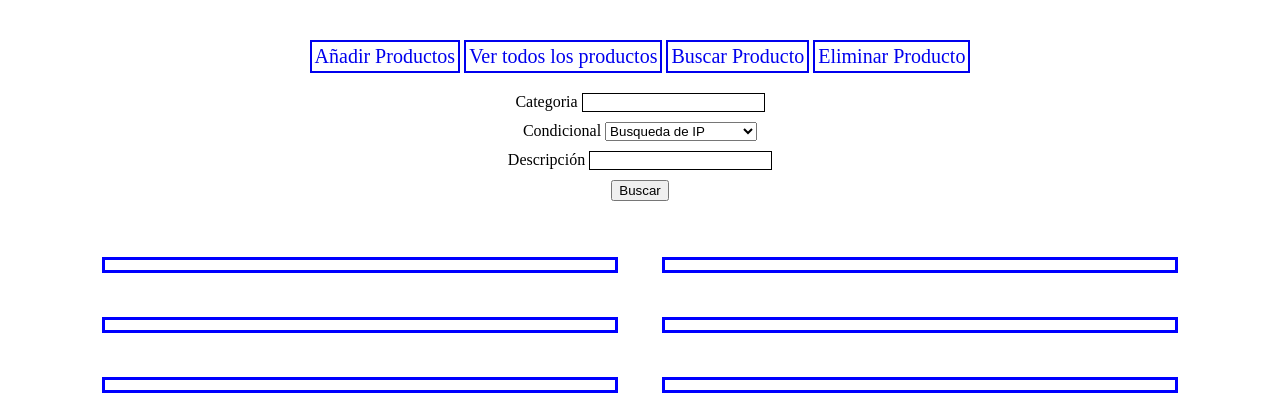
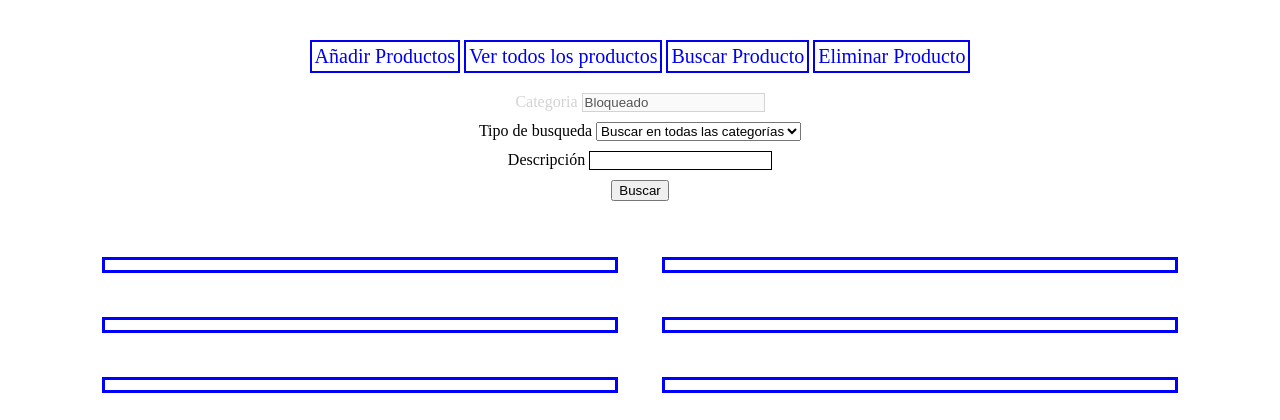
Before and after one commit to ChristianBa25/prueba_docker, a Django app: page /buscar/ in a window 1280 px wide. Shown: the top 420 px of the page. Run offline with Django 3.2, Linux system fonts and the light colour scheme.

Commit message:
Version 3 del programa

```diff
--- a/composeexample/templates/composeexample/buscar.html
+++ b/composeexample/templates/composeexample/buscar.html
@@ -44,6 +44,21 @@
         #datos_a_borrar{
             display: none;
         }
+
+        .bloqueado{
+            display: inline-block;
+            width: max-content;
+            color: lightgrey;
+        }
+
+        .bloqueado input{
+            border-color: lightgrey;
+        }
+
+        .bloqueado input:hover{
+            cursor: pointer;
+        }
+
     </style>
     </style>
 
@@ -53,21 +68,22 @@
 
     <div class="contenedor" >
         <form action="#" method="GET">
-            <section>
+            <section id="section_categoria" class="bloqueado">
                 <p>Categoria</p>
-                <input name="categoria_buscar" type="text" class="categoria">
+                <input id="categoria" name="categoria_buscar" type="text" class="categoria" value="Bloqueado">
             </section>
 
             <section>
-                <p>Condicional</p>
-                <select name="condicional_buscar">
+                <p>Tipo de busqueda</p>
+                <select id="select" name="condicional_buscar">
                     <option selected value=1>Igual que</option>
                     <option selected value=2>Mayor Que</option>
                     <option selected value=3>Mayor o Igual Que</option>
                     <option selected value=4>Menor o Igual Que</option>
                     <option selected value=5>Diferente Que</option>
-                    <option selected value=6>Busqueda de Nombre</option>
+                    <option selected value=6>Busqueda en categoria</option>
                     <option selected value=7>Busqueda de IP</option>
+                    <option selected value=8>Buscar en todas las categorías</option>
                 </select>
             </section>
 
@@ -92,5 +108,28 @@
 
         </form>
     </div>
+
+    <script>
+        section_categoria = document.querySelector("#section_categoria")
+        select = document.querySelector("#select");
+        input_categoria = document.querySelector("#categoria");
+        input_categoria.disabled=true;
+        select.addEventListener("change", (e)=>{
+            if (select.value == 7 || select.value == 8){
+                input_categoria.disabled=true;
+                input_categoria.value="Bloqueado"
+                section_categoria.classList.add("bloqueado")
+            }
+            else{
+                input_categoria.disabled=false;
+                if (input_categoria.value=="Bloqueado"){
+                    input_categoria.value=""
+                }
+                section_categoria.classList.remove("bloqueado")
+            }
+        })
+
+
+    </script>
 </body>
 </html>
--- a/gestionProductos/views.py
+++ b/gestionProductos/views.py
@@ -63,7 +63,6 @@ def inicio(request):
     except:
         producto_anadido = False
 
-
     return render(request, "composeexample/index.html", {"producto_anadido": producto_anadido})
 
 def agregarABaseDatos(documento):
@@ -72,7 +71,7 @@ def agregarABaseDatos(documento):
 
 
 
-def productos(request):
+def productos(request, llamada=False):
     busqueda = MongoConnection()
     a = busqueda.find_all_documents()
     response=[]
@@ -80,6 +79,9 @@ def productos(request):
     for i in a:
         coleccion.append(i)
         response.append(i["_id"])
+
+    if llamada:
+        return coleccion
     return render(request, "composeexample/lista_productos.html", {"busqueda":response,"coleccion":coleccion})
 
 
@@ -87,6 +89,9 @@ def buscar(request):
     comando = {}
     try:
         categoria = request.GET["categoria_buscar"]
+    except:
+        pass
+    try:
         condicional = request.GET["condicional_buscar"]
         descripcion = request.GET["descripcion_buscar"]
 
@@ -109,35 +114,48 @@ def buscar(request):
             comando[categoria] = descripcion
         elif condicional == "7":
             comando['_id'] = ObjectId(descripcion)
+        elif condicional == "8":
+            documentos= productos(request, True)
+            response= []
+
+            for documento in documentos:
+                for key,value in documento.items():
+                    if value == descripcion:
+                        response.append(documento)
 
 
-        busqueda = MongoConnection()
-        a = busqueda.find_specific_documents(comando)
+        if condicional != "8":
+            busqueda = MongoConnection()
+            a = busqueda.find_specific_documents(comando)
 
 
-        response=[]
-        id_mostrados=[]
-        for i in a:
+            response=[]
+            id_mostrados=[]
+            for i in a:
 
-            id_mostrados.append(i['_id'])
-            response.append(i)
-        #id_mostrados = id_mostrados[0]
+                id_mostrados.append(i['_id'])
+                response.append(i)
+            #id_mostrados = id_mostrados[0]
+
     except:
         id_mostrados={}
         response="No se ha encontrado nada, realiza una busqueda"
-    return render(request, "composeexample/buscar.html", {"resultado": response, "mostrados":id_mostrados})
+    return render(request, "composeexample/buscar.html", {"resultado": response})
 
 def borrar(request):
     comando = {}
     try:
-        id_mostrados = request.GET["datos_a_borrar"]
+        id_mostrados = request.GET["dato_a_borrar"]
         comando['_id'] = ObjectId(id_mostrados)
 
+
+
     except:
-        pass
+        comando["delete"] = "Not found"
 
     borrar = MongoConnection()
     borrar.delete_documents(comando)
 
 
+
     return render(request, "composeexample/delete.html", {})
```
Also changed, not shown: 7 other files.
